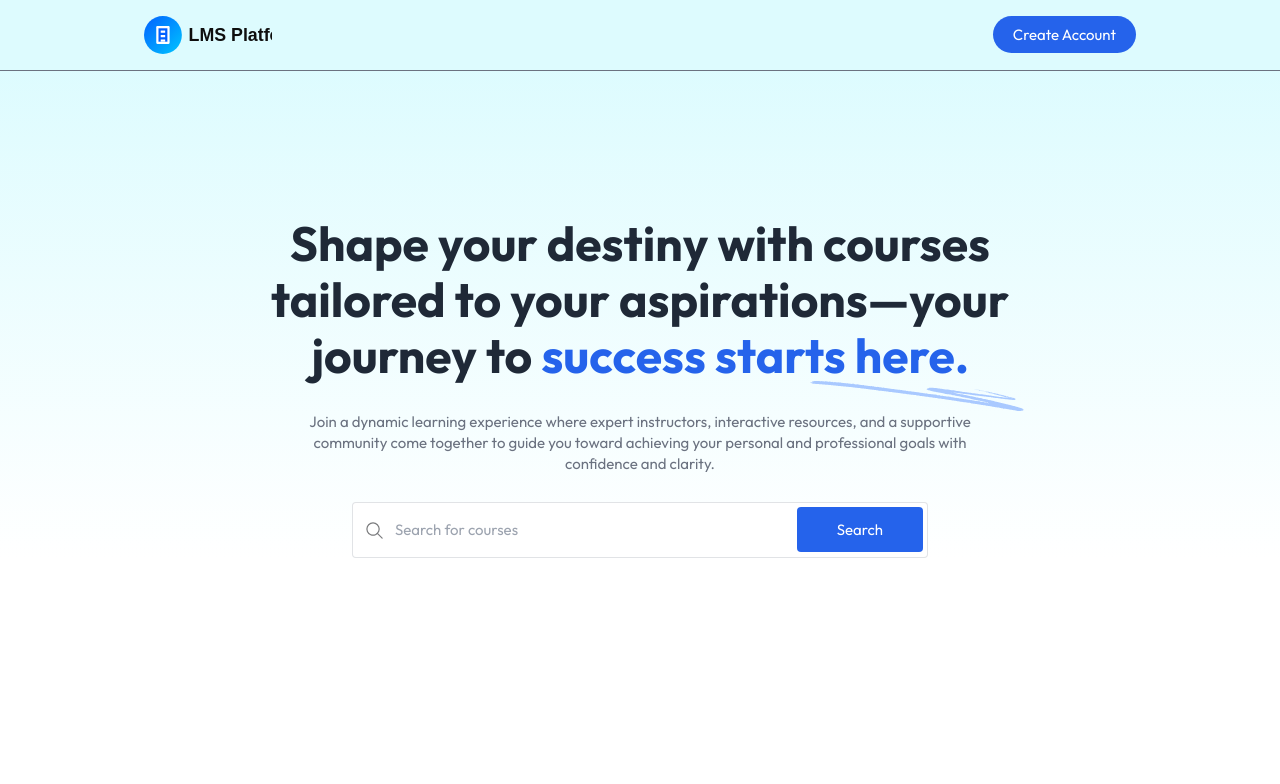
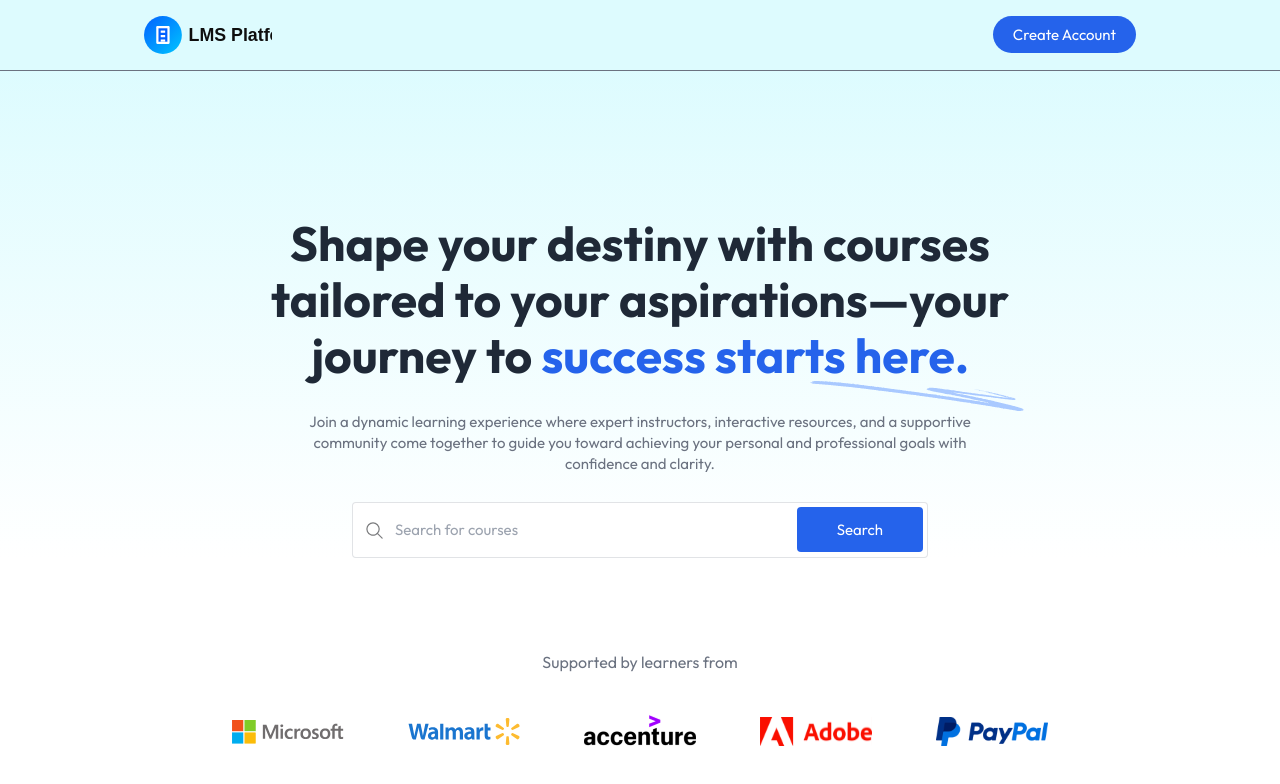
Before and after one commit to Rashid-C/LMS-React, a React (Vite) app in the folder cliend/: page / in a window 1280 px wide. Shown: the top 784 px of the page. Built offline with nearby package versions, Linux system fonts and the light colour scheme; no server answers.

Commit message:
Add companies section

```diff
--- a/cliend/src/components/student/Companies.jsx
+++ b/cliend/src/components/student/Companies.jsx
@@ -1,8 +1,38 @@
+import { assets } from "../../assets/assets";
 
 const Companies = () => {
   return (
-    <div>Companies</div>
-  )
-}
+    <div className="pt-16">
+      <p className="text-base text-gray-500">Supported by learners from</p>
+      <div className="flex flex-wrap items-center justify-center gap-6 md:gap-16 md:mt-10 mt-5">
+        <img
+          src={assets.microsoft_logo}
+          alt="microsoft_logo"
+          className="w-20 md:w-28"
+        />
+        <img
+          src={assets.walmart_logo}
+          alt="walmart_logo"
+          className="w-20 md:w-28"
+        />
+        <img
+          src={assets.accenture_logo}
+          alt="accenture_logo"
+          className="w-20 md:w-28"
+        />
+        <img
+          src={assets.adobe_logo}
+          alt="adobe_logo"
+          className="w-20 md:w-28"
+        />
+        <img
+          src={assets.paypal_logo}
+          alt="paypal_logo"
+          className="w-20 md:w-28"
+        />
+      </div>
+    </div>
+  );
+};
 
-export default Companies
+export default Companies;
--- a/cliend/src/pages/student/Home.jsx
+++ b/cliend/src/pages/student/Home.jsx
@@ -1,9 +1,11 @@
+import Companies from "../../components/student/Companies";
 import Hero from "../../components/student/Hero";
 
 const Home = () => {
   return (
     <div className="flex flex-col items-center space-y-7 text-center">
       <Hero />
+      <Companies />
     </div>
   );
 };
```
